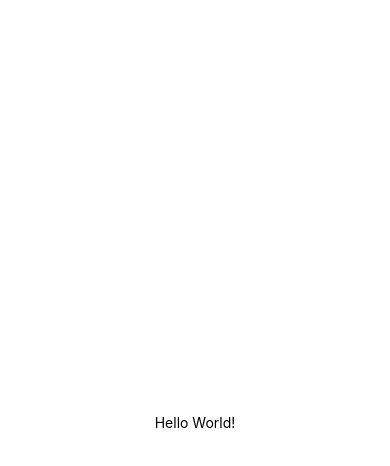
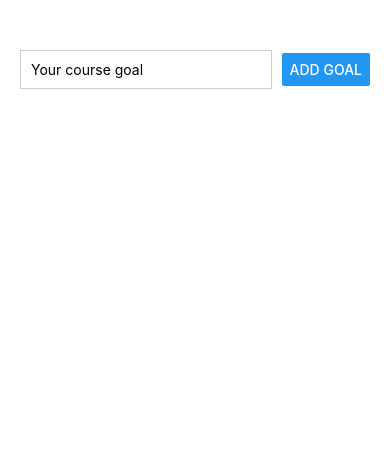
Before and after one commit to scorpiocavalier/ReactNativeCourse, a React Native app: screen / in a window 390 px wide. Shown: the top 466 px of the page. Built offline with nearby package versions, Linux system fonts and the light colour scheme.

Commit message:
+ basic goal todo list

```diff
--- a/App.js
+++ b/App.js
@@ -1,20 +1,82 @@
-import { StatusBar } from "expo-status-bar";
-import { StyleSheet, Text, View } from "react-native";
+import { createRef, useState } from "react";
+import { Button, ScrollView, StyleSheet, Text, TextInput, View } from "react-native";
 
 export default function App() {
+  const inputRef = createRef();
+  const [inputText, setInputText] = useState("");
+  const [goals, setGoals] = useState([]);
+
+  const addGoal = () => {
+    const goal = inputText.trim();
+    setInputText("");
+    setGoals((currentGoals) => [...currentGoals, goal]);
+  };
+
+  const removeGoal = (index) =>
+    setGoals((currentGoals) => currentGoals.filter((_, i) => i !== index));
+
   return (
-    <View style={styles.container}>
-      <Text>Hello World!</Text>
-      <StatusBar style="auto" />
+    <View style={styles.appView}>
+      <View style={styles.inputView}>
+        <TextInput
+          style={styles.textInput}
+          ref={inputRef}
+          placeholder="Your course goal"
+          value={inputText}
+          onChangeText={setInputText}
+          onSubmitEditing={addGoal}
+          submitBehavior="submit"
+        />
+        <Button title="Add Goal" onPress={addGoal} />
+      </View>
+
+      <ScrollView style={styles.goalsScrollView}>
+        <View style={styles.goalsView}>
+          {goals.map((goal, index) => (
+            <View key={index} style={styles.goalView}>
+              <Text style={styles.goalText} onPress={() => removeGoal(index)}>
+                {goal}
+              </Text>
+            </View>
+          ))}
+        </View>
+      </ScrollView>
     </View>
   );
 }
 
 const styles = StyleSheet.create({
-  container: {
+  appView: {
+    paddingBlock: 50,
+    paddingInline: 20,
+    gap: 20
+  },
+  inputView: {
+    flexDirection: "row",
+    justifyContent: "space-between",
+    alignItems: "center",
+    gap: 10
+  },
+  textInput: {
     flex: 1,
-    backgroundColor: "#fff",
-    alignItems: "center",
-    justifyContent: "center"
+    borderWidth: 1,
+    borderColor: "#ccc",
+    padding: 10
+  },
+  goalsScrollView: {
+    marginBottom: 30
+  },
+  goalsView: {
+    gap: 10
+  },
+  goalView: {
+    borderRadius: 4 // IOS does not support border-radius on Text
+  },
+  goalText: {
+    borderRadius: 4,
+    paddingBlock: 10,
+    paddingInline: 10,
+    color: "#fff",
+    backgroundColor: "#444"
   }
 });
```
